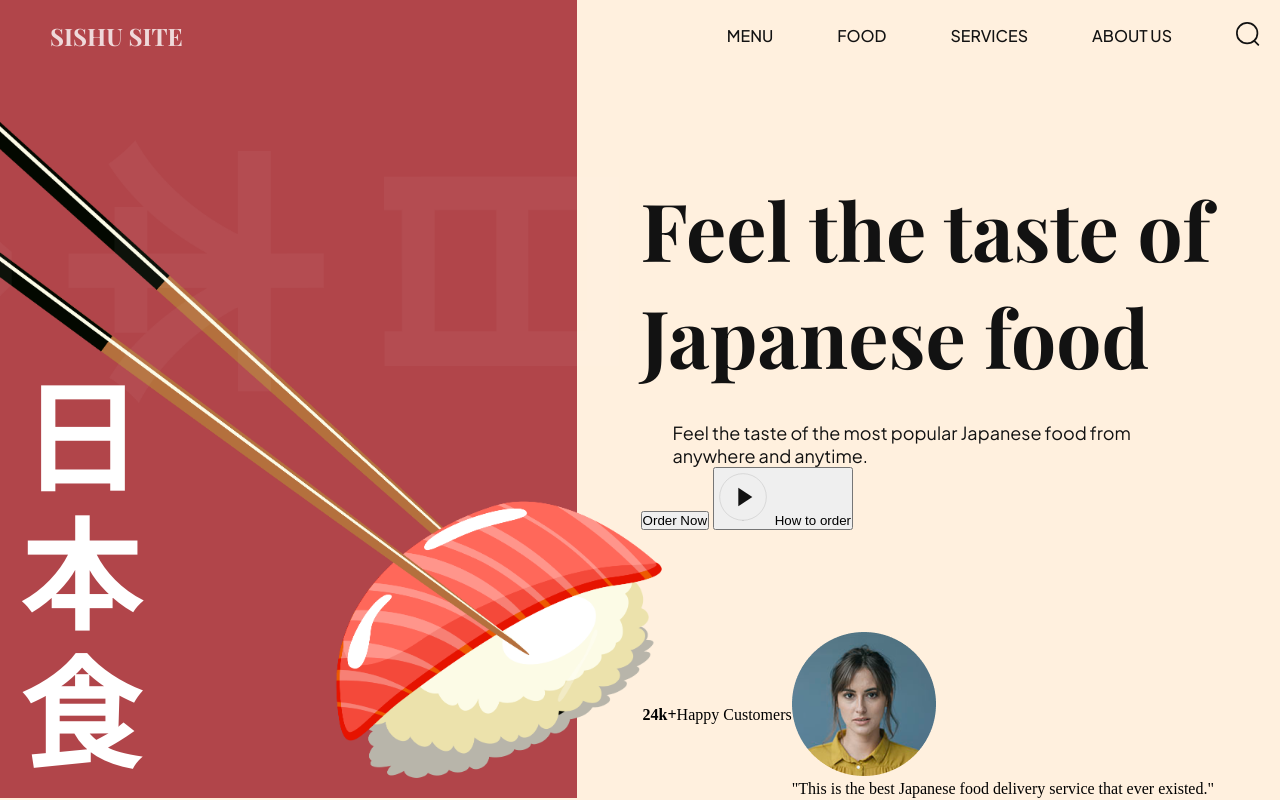
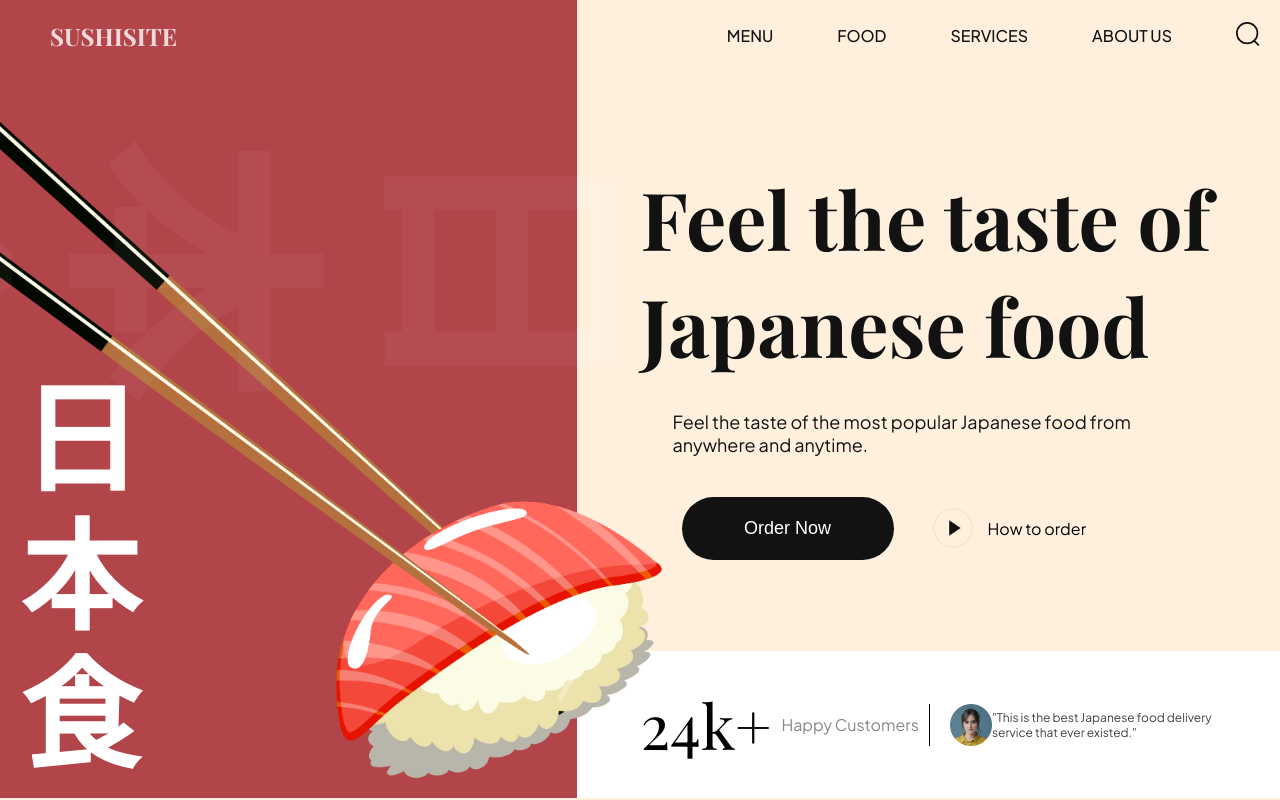
Before and after one commit to brian-gee/sushi_site, a website built with Vite: page index.html in a window 1280 px wide. Built offline with nearby package versions, Linux system fonts and the light colour scheme.

Commit message:
hero and nav styling finished

```diff
--- a/css/sections/hero.css
+++ b/css/sections/hero.css
@@ -66,3 +66,96 @@
   font-size: 18px;
   font-weight: 400;
 }
+
+.hero-content__buttons {
+  margin: 41px 0 0 41px;
+  display: flex;
+  flex-wrap: wrap;
+  gap: 36px;
+}
+
+.hero-content__order-button {
+  padding: 20px;
+  border-radius: 36px;
+  min-width: 212px;
+  outline: none;
+  border: none;
+  background-color: var(--secondary-color);
+  cursor: pointer;
+  color: #fff;
+  font-weight: 500;
+  font-size: 18px;
+  line-height: 23px;
+}
+
+.hero-content__play-button {
+  outline: none;
+  border: none;
+  background: transparent;
+  display: flex;
+  align-items: center;
+  font-size: 16px;
+  line-height: 19px;
+  color: var(--black-200);
+  font-family: var(--plus-jakarta-sans);
+  cursor: pointer;
+}
+
+.hero-content__play-button img {
+  margin-right: 12px;
+  width: 46px;
+  height: 46px;
+  object-fit: contain;
+}
+
+.hero-content__testimonial {
+  padding: 32px 64px;
+  display: flex;
+  flex-wrap: wrap;
+  gap: 20px;
+  background: var(--color-white);
+}
+
+.hero-content__customer {
+  flex: 1;
+  gap: 10px;
+}
+
+.hero-content__customer h4 {
+  font-size: 62px;
+  font-weight: 400;
+  font-family: var(--playfair-display);
+}
+
+.hero-content__customer p {
+  font-size: 16px;
+  font-weight: 400;
+  font-family: var(--plus-jakarta-sans);
+  color: var(--secondary-color);
+  opacity: 0.5;
+}
+
+.hero-content__review {
+  flex: 1;
+  display: flex;
+  align-items: center;
+  gap: 10;
+  padding-left: 20px;
+  border-left: 1px solid rgba(2, 2, 2, 2);
+  min-width: 200px;
+}
+
+.hero-content__review img {
+  width: 42px;
+  height: 42px;
+  object-fit: contain;
+}
+
+.hero-content__review p {
+  font-size: 12px;
+  font-weight: 400;
+  line-height: 15px;
+  font-family: var(--plus-jakarta-sans);
+  color: var(--secondary-color);
+  opacity: 0.8;
+}
--- a/index.html
+++ b/index.html
@@ -5,13 +5,13 @@
     <meta name="viewport" content="width=device-width, initial-scale=1.0" />
     <link rel="shortcut icon" href="/sushi.png" type="image/x-icon" />
     <link rel="stylesheet" href="css/style.css" />
-    <title>Sushi Site</title>
+    <title>SushiSite</title>
   </head>
   <body>
     <header>
       <nav class="header__nav">
         <div class="header__logo">
-          <h4>Sishu Site</h4>
+          <h4>SushiSite</h4>
           <div class="header__logo-overlay"></div>
         </div>
         <ul class="header__menu">
@@ -45,7 +45,7 @@
           </p>
           <div class="hero-content__buttons">
             <button class="hero-content__order-button">Order Now</button>
-            <button class="hero-conent__play-button">
+            <button class="hero-content__play-button">
               <img src="assets/play-circle.svg" alt="play" />
               How to order
             </button>
```
